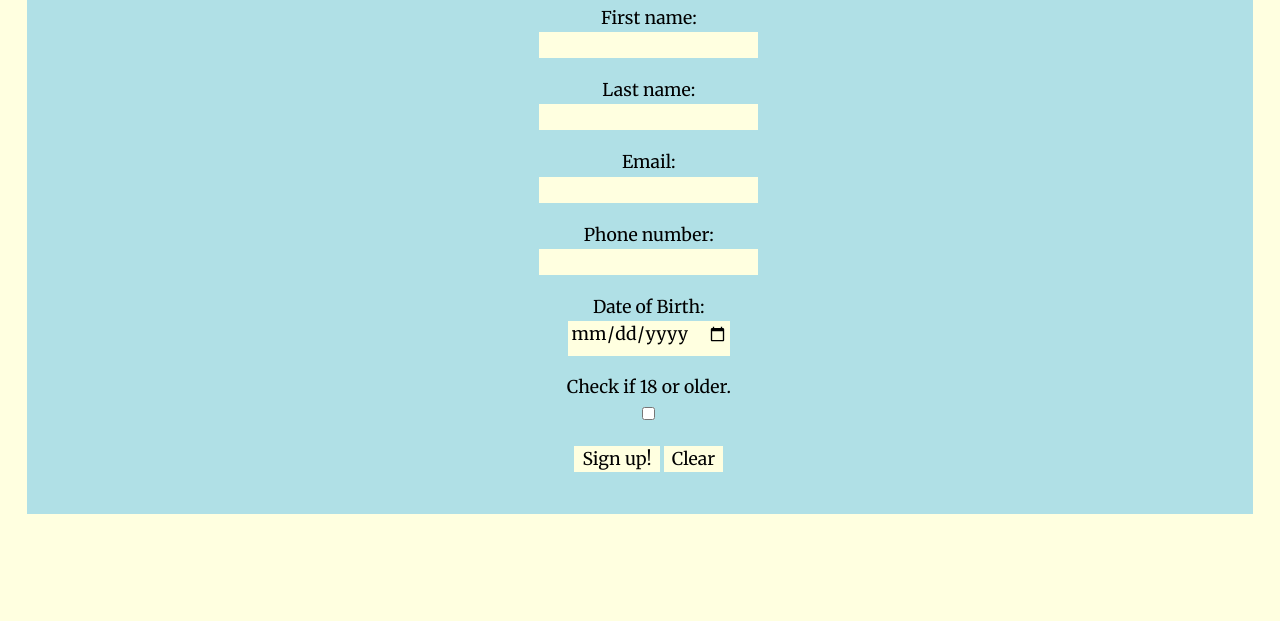
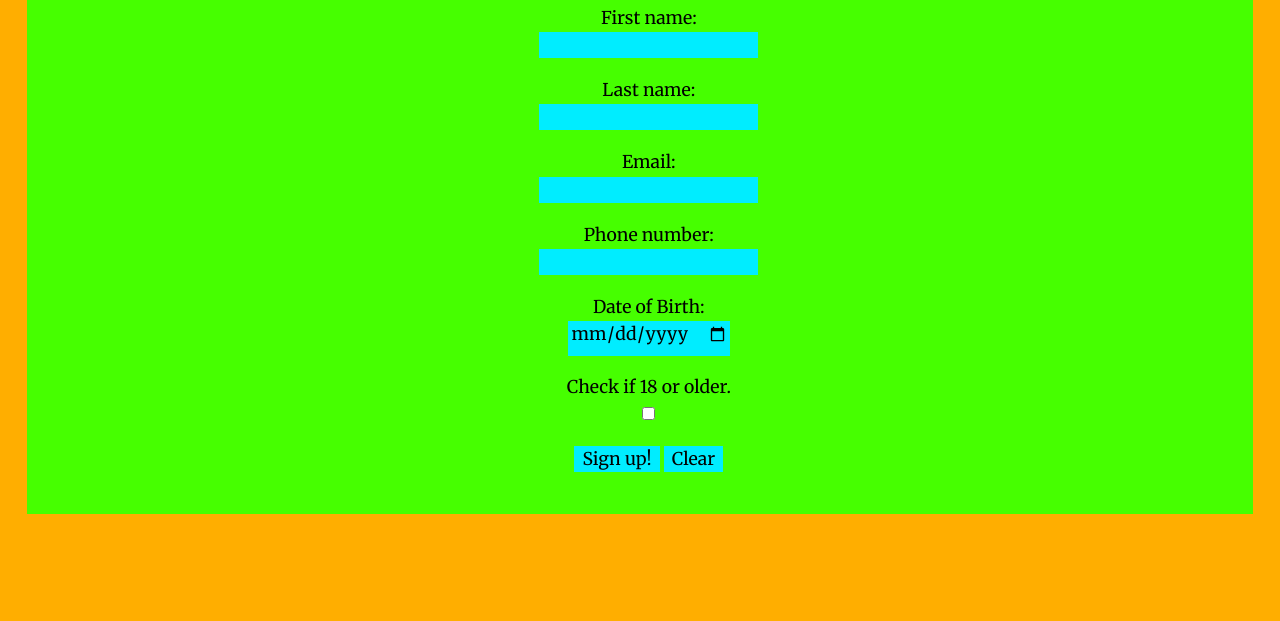
Before and after one commit to jmsbochenek/project1, a plain HTML site: page index.html in a window 1280 px wide. Shown: the part 179-800 px from the top of the page. Drawn offline with nearby package versions, Linux system fonts and the light colour scheme.

Commit message:
Add files via upload

```diff
--- a/screen.css
+++ b/screen.css
@@ -6,7 +6,7 @@ html {
   font-size: 1.125em; /*18 /16 = 1.125*/
   line-height: 1.55555em; /*28 /18 =1.55555em */
   padding: 1.55555em; /*28 /18 =1.55555em */
-  background-color: #FFFFE0;
+  background-color: #FFAE00;
 }
 
 fieldset{
@@ -18,7 +18,7 @@ fieldset{
   padding-top: 0.5em; /*9/18= 0.5em*/
   padding-bottom: 0.5em; /*9/18= 0.5em*/
   border-color: transparent;
-  background-color: #B0E0E6;
+  background-color: #46FF00;
 }
 h1 {
   font-size: 200%; /*or 40/18= 2.222222em*/
@@ -49,7 +49,7 @@ label [for="age-verification"]{
 input {
   font-family: Merriweather, "Hoefler Text", Georgia, "Times New Roman", Times, Roman, serif;
   border-color: transparent;
-  background-color: #FFFFE0;
+  background-color: #00EDFF;
   overflow: visible;
 }
 
```
